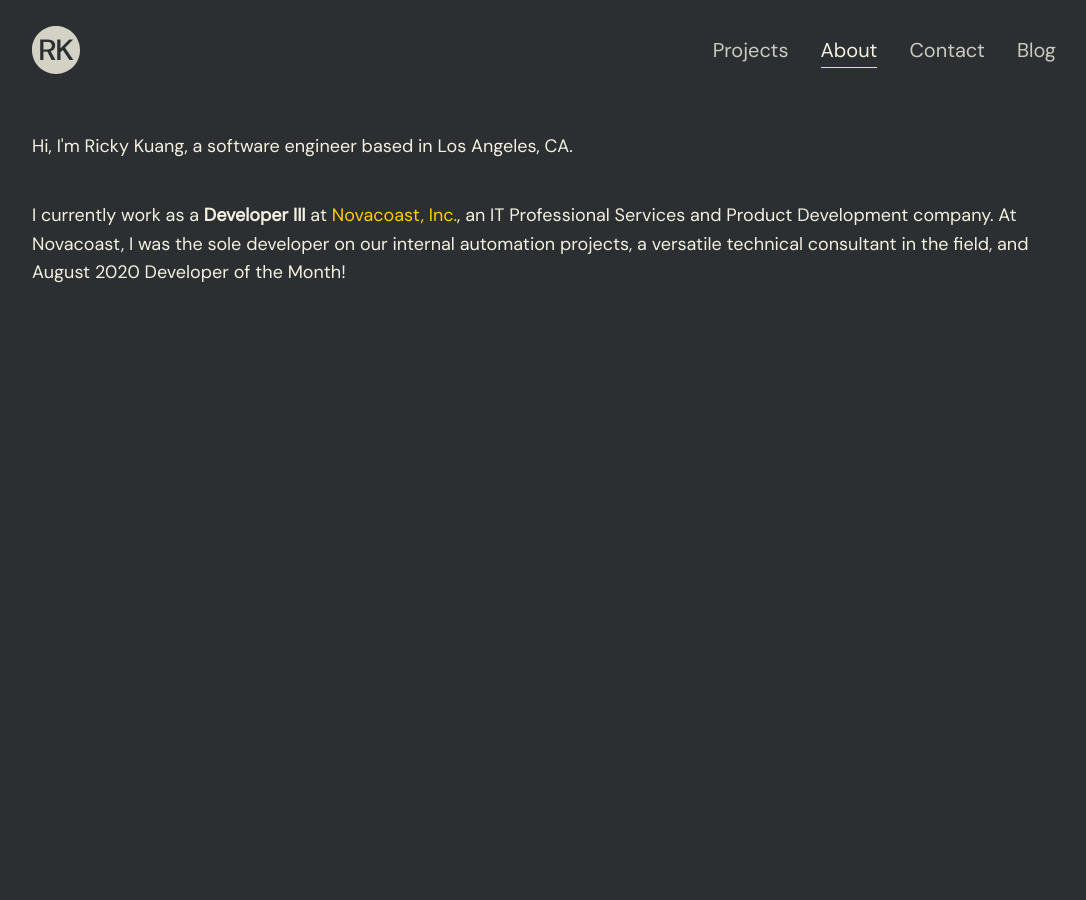
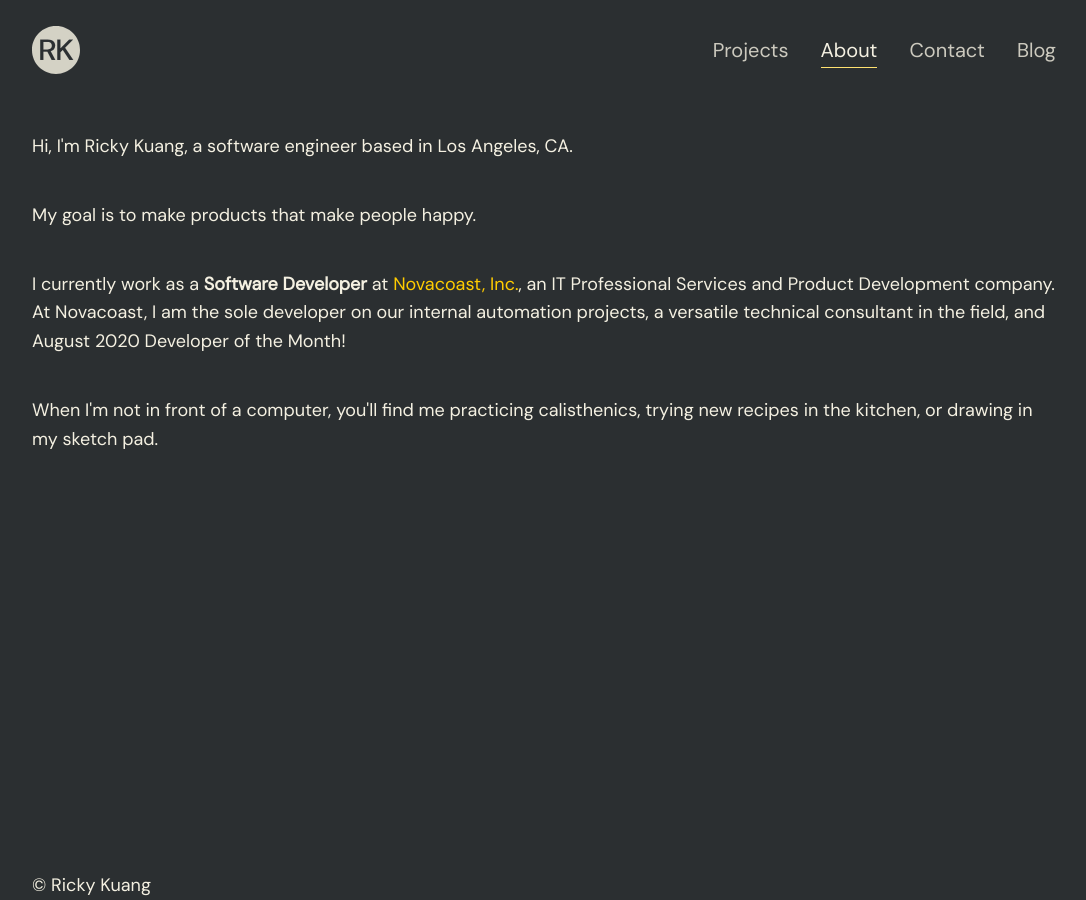
Before and after one commit to rkuang/rkuang.github.io, a Jekyll site: the page built from about.html, in a window 1280 px wide. Shown: the whole page, without its empty margins (96-1182 px from the left). Built offline with Jekyll 4.4.1, drawn with Linux system fonts in a browser that asks for light colours; some web fonts are replaced.

Commit message:
add footer. change project.page to project.link

```diff
--- a/_includes/profile.html
+++ b/_includes/profile.html
@@ -4,9 +4,18 @@
 </p>
 
 <p>
-  I currently work as a <strong>Developer III</strong> at
+  My goal is to make products that make people happy.
+</p>
+
+<p>
+  I currently work as a <strong>Software Developer</strong> at
   <a href="https://www.novacoast.com/">Novacoast, Inc.</a>, an IT Professional
-  Services and Product Development company. At Novacoast, I was the sole
+  Services and Product Development company. At Novacoast, I am the sole
   developer on our internal automation projects, a versatile technical
   consultant in the field, and August 2020 Developer of the Month!
 </p>
+
+<p>
+  When I'm not in front of a computer, you'll find me practicing calisthenics,
+  trying new recipes in the kitchen, or drawing in my sketch pad.
+</p>
--- a/_layouts/default.html
+++ b/_layouts/default.html
@@ -29,5 +29,8 @@
     <div class="content container">
       {{ content }}
     </div>
+    <footer class="footer container">
+      &copy; Ricky Kuang
+    </footer>
   </body>
 </html>
--- a/_sass/_main.scss
+++ b/_sass/_main.scss
@@ -17,19 +17,26 @@ $padding-nav-links: 32px;
   background: RGBA($color-tertiary-rgb, 0.3);
 }
 
+html, body {
+  height: 100%;
+  margin: 0;
+}
+
 html {
   background-color: $color-background;
   font-size: 16px;
 }
 
 body {
-  margin: 0;
   font-family: "DM Sans", sans-serif;
   font-size: 1.125em;
   color: $color-text;
+  display: flex;
+  flex-direction: column;
 }
 
 .content {
+  flex: 1 0 auto;
   display: flex;
   flex-direction: column;
   align-items: center;
@@ -45,6 +52,10 @@ body {
       border-bottom-color: $color-action;
     }
   }
+}
+
+footer {
+  flex-shrink: 0;
 }
 
 .projects-intro {
@@ -66,7 +77,7 @@ body {
   column-gap: 32px;
   justify-content: center;
   .project {
-    background-color: red;
+    background-color: $color-tertiary;
     width: 300px;
     height: 248px;
   }
--- a/index.html
+++ b/index.html
@@ -7,8 +7,8 @@ title: Home
   {% for project in site.projects reversed %}
     <div class="project">
       <p>{{ project.short_description }}</p>
-      {% if project.page %}
-        <a href="{{ project.page }}">View</a>
+      {% if project.link %}
+        <a href="{{ project.link }}">View</a>
       {% else %}
         <a>Source Code Private</a>
       {% endif %}
```
